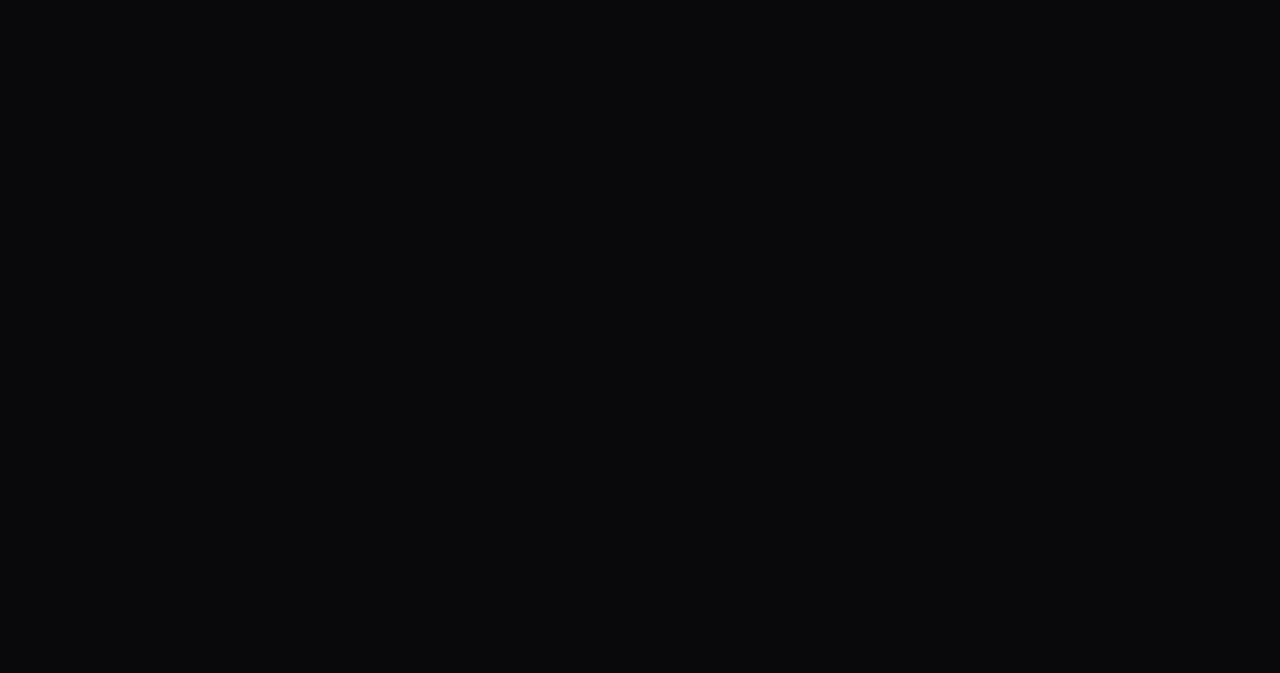
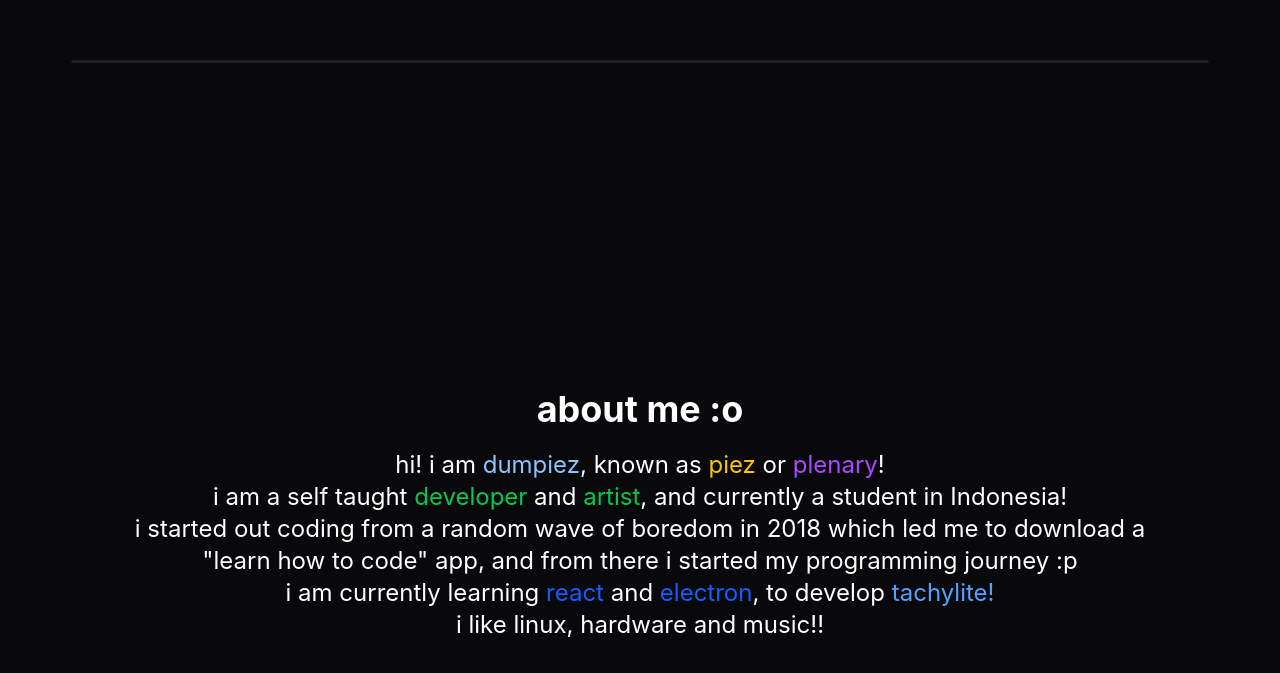
Before and after one commit to dumpiez/dumpiez.github.io, a React (Vite) app: page / in a window 1280 px wide. Shown: the part 1639-2312 px from the top of the page. Before the commit the page ends 1667 px from the top, so only its background shows below. Built offline with nearby package versions, Linux system fonts and the light colour scheme.

Commit message:
finish about me page

```diff
--- a/src/App.tsx
+++ b/src/App.tsx
@@ -1,12 +1,22 @@
 import Header from "./Components/Header.tsx";
 import Projects from "./Components/Projects.tsx";
+import About from "./Components/About.tsx";
+
+function Divider() {
+  return (
+    <hr className="w-8/9 border-t-3 mx-auto border-neutral-500 my-8 rounded-full opacity-20" />
+  );
+}
 
 export default function App() {
   return (
     <>
       <Header />
-      <hr className="w-8/9 border-t-3 mx-auto border-neutral-500 my-8 rounded-full opacity-20" />
+      {/* <hr className="w-8/9 border-t-3 mx-auto border-neutral-500 my-8 rounded-full opacity-20" /> */}
+      <Divider />
       <Projects />
+      <Divider />
+      <About />
     </>
   );
 }
--- a/src/Components/About.tsx
+++ b/src/Components/About.tsx
@@ -0,0 +1,45 @@
+export default function About() {
+  return (
+    <div
+      className="flex justify-center items-center h-screen flex-col"
+      id="aboutme"
+    >
+      <h1 className="text-2xl md:text-4xl font-bold mt-10">about me :o</h1>
+      <section className="text-center text-pretty max-w-100 md:max-w-5xl">
+        <p className="text-lg md:text-2xl mt-5">
+          hi! i am{" "}
+          <a href="https://github.com/dumpiez/" className="text-blue-300">
+            dumpiez
+          </a>
+          , known as <span className="text-yellow-400">piez</span> or{" "}
+          <span className="text-purple-500">plenary</span>!
+        </p>
+        <p className="text-lg md:text-2xl">
+          i am a self taught <span className="text-green-500">developer</span>{" "}
+          and <span className="text-green-500">artist</span>, and currently a
+          student in Indonesia!
+        </p>
+        <p className="text-lg md:text-2xl">
+          i started out coding from a random wave of boredom in 2018 which led
+          me to
+          {/* </p> */}
+          {/* <p className="text-lg md:text-2xl"> */} download a "learn how to
+          code" app, and from there i started my programming journey :p
+        </p>
+        <p className="text-lg md:text-2xl">
+          i am currently learning <span className="text-blue-600">react</span>{" "}
+          and <span className="text-blue-600">electron</span>, to develop{" "}
+          <a
+            href="https://github.com/dumpiez/tachylite"
+            className="text-blue-400"
+          >
+            tachylite!
+          </a>
+        </p>
+        <p className="text-lg md:text-2xl">
+          i like linux, hardware and music!!
+        </p>
+      </section>
+    </div>
+  );
+}
```
